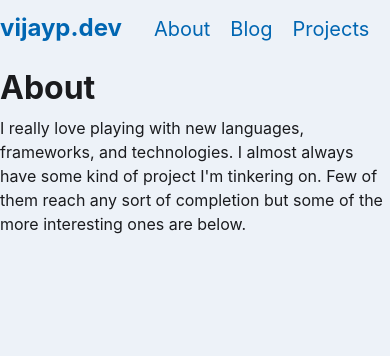
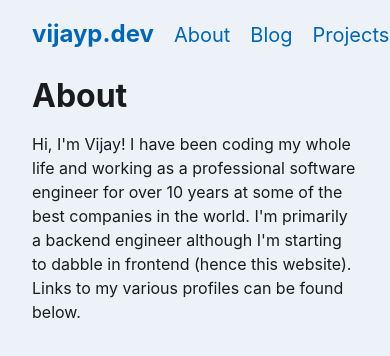
Before and after one commit to arnath/arnath.github.io, a SvelteKit app: page /about in a window 390 px wide. Shown: the top 356 px of the page. Built offline with nearby package versions, Linux system fonts and the light colour scheme.

Commit message:
Fix some mobile formatting stuff

```diff
--- a/src/app.css
+++ b/src/app.css
@@ -1,7 +1,7 @@
 :root {
   font-family: Inter, Avenir, Helvetica, Arial, sans-serif;
   font-size: 16px;
-  line-height: 24px;
+  line-height: 1.5;
   font-weight: 400;
 
   background-color: #EDF2F8;
@@ -49,7 +49,12 @@ a {
   color: #0066b2;
 }
 
-h1, h2, h3, p {
+h1, h2, h3 {
+  margin: 0;
+  line-height: 1.25;
+}
+
+p, ol, ul {
   margin: 0;
 }
 
@@ -79,5 +84,5 @@ code {
 .subtext {
   color: #696969;
   /* Reduce line height for consistent spacing. */
-  line-height: 16px;
+  line-height: 1;
 }
--- a/src/lib/components/NavBar.svelte
+++ b/src/lib/components/NavBar.svelte
@@ -13,7 +13,7 @@
     top: 0;
     width: 100%;
     z-index: 1;
-    padding: 1em 0;
+    padding: 1em 2em;
     background-color: #EDF2F8;
 
     display: flex;
@@ -27,7 +27,7 @@
     align-items: baseline;
     gap: 1em;
 
-    max-width: 50rem;
+    max-width: 45rem;
     width: 100%;
     font-size: 20px;
   }
@@ -35,6 +35,5 @@
   .title {
     font-size: 24px;
     font-weight: bold;
-    margin-right: 0.5em;
   }
 </style>
--- a/src/routes/(content)/+layout.svelte
+++ b/src/routes/(content)/+layout.svelte
@@ -15,8 +15,7 @@
     gap: 1rem;
 
     margin: 60px auto auto auto;
-    max-width: 50rem;
-    padding-top: 1em;
-    padding-bottom: 4em;
+    max-width: 45rem;
+    padding: 1em 2em 4em;
   }
 </style>
--- a/src/routes/(content)/about/+page.svelte
+++ b/src/routes/(content)/about/+page.svelte
@@ -1,9 +1,10 @@
 <div class="container">
   <h1>About</h1>
   <p>
-    I really love playing with new languages, frameworks, and technologies. I almost always have
-    some kind of project I'm tinkering on. Few of them reach any sort of completion but some of the
-    more interesting ones are below.
+    Hi, I'm Vijay! I have been coding my whole life and working as a professional
+    software engineer for over 10 years at some of the best companies in the world.
+    I'm primarily a backend engineer although I'm starting to dabble in frontend
+    (hence this website). Links to my various profiles can be found below.
   </p>
 </div>
 
--- a/src/routes/(content)/blog/+page.svelte
+++ b/src/routes/(content)/blog/+page.svelte
@@ -25,7 +25,7 @@
 
   {#each data.posts as post}
   <div class="post">
-    <a href={`/blog/${post.slug}`}><h2>{post.title}</h2></a>
+    <a href={`/blog/${post.slug}`}><h3>{post.title}</h3></a>
     <div class="subtext">{getLocalizedDateString(post.date)}</div>
   </div>
   {/each}
--- a/src/routes/+page.svelte
+++ b/src/routes/+page.svelte
@@ -4,7 +4,7 @@
 <main>
   <div class="title">vijayp.dev</div>
   <div>
-    Backend engineer with over 10 years of experience working on high scale distributed systems
+    Software engineer with over 10 years of experience working on high scale distributed systems
   </div>
   <a class="gap" href="/about">About</a>
   <a href="/blog">Blog</a>
```
Also changed, not shown: src/lib/assets/posts/flutter-revelations.md (+1 -0 lines).
